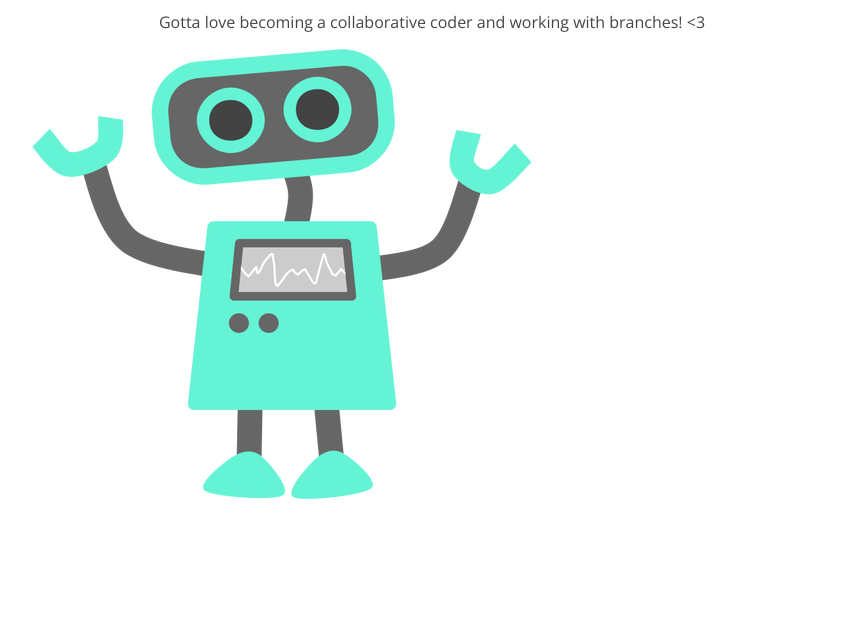
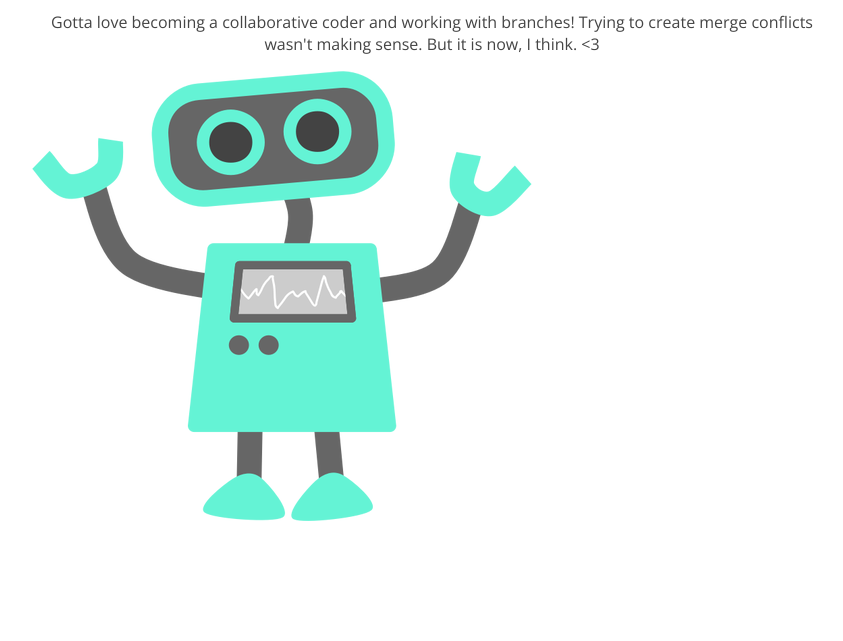
Before and after one commit to PurnimaTronson/105-project-master, a plain HTML site: page index.html in a window 1280 px wide. Shown: the part 159-800 px from the top of the page, without its empty margins (208-1051 px from the left). Drawn offline with nearby package versions, Linux system fonts and the light colour scheme.

Commit message:
Creating Merge Conflict on experiments branch

```diff
--- a/index.html
+++ b/index.html
@@ -9,7 +9,7 @@
 <body>
 	<section>
 		<h1>Git, GitHub & the Command Line</h1>
-		<p>Gotta love becoming a collaborative coder and working with branches! <3</p>
+		<p>Gotta love becoming a collaborative coder and working with branches! Trying to create merge conflicts wasn't making sense. But it is now, I think. <3</p>
 		<img src="img/happy-blue-robot.png">
 	</section>
 </body>
```
